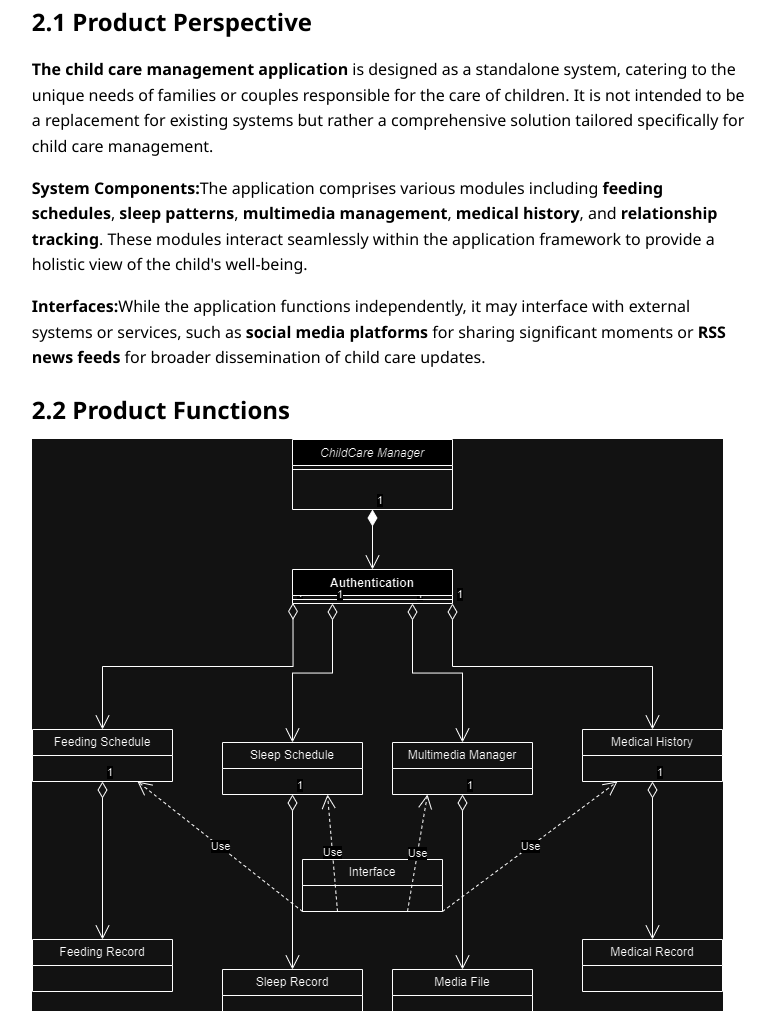
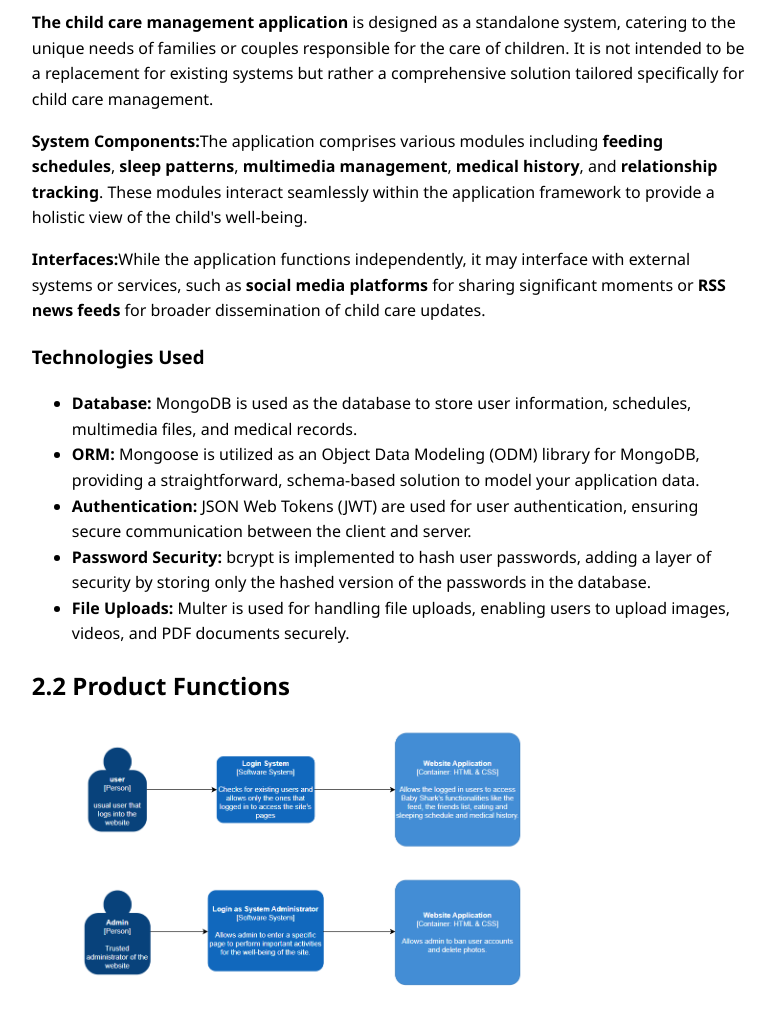
Before and after one commit to anamanumesc/baby-shark-web, a website: page documentation/index.html in a window 1280 px wide. Shown: the part 1870-2881 px from the top of the page, without its empty margins (249-1009 px from the left). Drawn offline with Linux system fonts and the light colour scheme.

Commit message:
improved documentation with backend functionalities

```diff
--- a/documentation/index.html
+++ b/documentation/index.html
@@ -72,16 +72,43 @@
         <li><strong>Logo Generator</strong><a href="https://www.design.com"> design.com</a></li>
         <li><strong>Guide about using CSS Box Model</strong><a href="https://www.youtube.com/watch?v=rIO5326FgPE&ab_channel=WebDevSimplified"> Youtube Link</a></li>
         <li><strong>Inspiration:</strong> a similar website that handles infant well-being with many tools that facilitate taking care of a newborn: <a href="https://www.babycenter.com">babycenter.com</a></li>
+        <li><strong>The Lab's site</strong>Of course, we used the information presented to us at the course </li>
     </ol>
 
-    <h1 id="2.0" class="purple-text">2. Description</h1>
     <h2 id="2.1">2.1 Product Perspective</h2>
-        <p><strong>The child care management application</strong> is designed as a standalone system, catering to the unique needs of families or couples responsible for the care of children. It is not intended to be a replacement for existing systems but rather a comprehensive solution tailored specifically for child care management.</p>
-        <p><strong>System Components:</strong>The application comprises various modules including <strong>feeding schedules</strong>, <strong>sleep patterns</strong>, <strong>multimedia management</strong>, <strong>medical history</strong>, and <strong>relationship tracking</strong>. These modules interact seamlessly within the application framework to provide a holistic view of the child's well-being.</p>
-        <p><strong>Interfaces:</strong>While the application functions independently, it may interface with external systems or services, such as <strong>social media platforms</strong> for sharing significant moments or <strong>RSS news feeds</strong> for broader dissemination of child care updates.</p>
+    <p><strong>The child care management application</strong> is designed as a standalone system, catering to the unique needs of families or couples responsible for the care of children. It is not intended to be a replacement for existing systems but rather a comprehensive solution tailored specifically for child care management.</p>
+    <p><strong>System Components:</strong>The application comprises various modules including <strong>feeding schedules</strong>, <strong>sleep patterns</strong>, <strong>multimedia management</strong>, <strong>medical history</strong>, and <strong>relationship tracking</strong>. These modules interact seamlessly within the application framework to provide a holistic view of the child's well-being.</p>
+    <p><strong>Interfaces:</strong>While the application functions independently, it may interface with external systems or services, such as <strong>social media platforms</strong> for sharing significant moments or <strong>RSS news feeds</strong> for broader dissemination of child care updates.</p>
     </ol>
+
+    <h3>Technologies Used</h3>
+    <ul>
+        <li>
+            <strong>Database:</strong>
+            MongoDB is used as the database to store user information, schedules, multimedia files, and medical records.
+        </li>
+        <li>
+            <strong>ORM:</strong>
+            Mongoose is utilized as an Object Data Modeling (ODM) library for MongoDB, providing a straightforward, schema-based solution to model your application data.
+        </li>
+        <li>
+            <strong>Authentication:</strong>
+            JSON Web Tokens (JWT) are used for user authentication, ensuring secure communication between the client and server.
+        </li>
+        <li>
+            <strong>Password Security:</strong>
+            bcrypt is implemented to hash user passwords, adding a layer of security by storing only the hashed version of the passwords in the database.
+        </li>
+        <li>
+            <strong>File Uploads:</strong>
+            Multer is used for handling file uploads, enabling users to upload images, videos, and PDF documents securely.
+        </li>
+    </ul>
     <h2 id="2.2">2.2 Product Functions</h2>
+    <img src="images/diagrama2.png" alt="Description of the diagram" width="75%">
     <img src="images/diagram.drawio.png" alt="Description of the diagram">
+    <img src="images/diagrama3.png" alt="Description of the diagram" width="75%">
+    <img src="images/diagrama4.png" alt="Description of the diagram" width="75%">
     <h1 id="2.3">2.3 User Classes</h1>
     <ul>
         <li>
@@ -144,11 +171,13 @@
   <h3>Backend:</h3>
   <ul>
     <li><strong>JavaScript:</strong> The backend of the application will be developed using JavaScript, particularly with Node.js runtime environment. (also with Visual Studio Code)</li>
+    <li><strong>JWT:</strong> JSON Web Token is used for secure user authentication.</li>
+    <li><strong>Multer:</strong> used for handling multipart/form-data, primarily for uploading files.</li>
   </ul>
 
   <h3>Database:</h3>
   <ul>
-    <li><strong>GraphQL:</strong> The database will be implemented using GraphQL, which provides a query language for interacting with the database.</li>
+    <li><strong>MongoDB:</strong> The database will be implemented using MongoDB, which creates tables on the hosting computer, which are accessible through both their application MongoDBCompass, but also through integration with the Mongoose Object Data Modeling library.</li>
   </ul>
 
   <h3>Operating System:</h3>
@@ -173,7 +202,9 @@
   <img src="images/image4.png" alt="Image4" style="width: 50%; height: auto;">
   <img src="images/image5.png" alt="Image5" style="width: 50%; height: auto;">
   <img src="images/image6.png" alt="Image6" style="width: 50%; height: auto;">
+  <img src="images/image8.png" alt="Image6" style="width: 50%; height: auto;">
   <img src="images/image7.png" alt="Image7" style="width: 50%; height: auto;">
+  <img src="images/image9.png" alt="Image7" style="width: 50%; height: auto;">
   <h1 id="4.0" class="purple-text">4. System Features</h1>
   <h3 id="4.1">4.1 Feature 1: Feeding Schedule Management</h3>
   <p><strong>Description and Priority:</strong> Track and manage feeding schedules for children. Priority: High.</p>
@@ -240,6 +271,9 @@
   </ol>
   <h2 id="5.3">5.3 Security Requirements</h2>
   <ol>
+    <li><strong>Password Security:</strong> User passwords are hashed using bcrypt before being stored in the database, ensuring that plain text passwords are never stored.</li>
+    <li><strong>Authentication:</strong> JWT is used for authenticating users, ensuring secure and stateless authentication for API requests.</li>
+    <li><strong>File Uploads:</strong> Multer is used to securely handle file uploads, ensuring that only authorized users can upload files.</li>
     <li><strong>Data Encryption:</strong> Encrypt sensitive user data during storage and transmission.(as stated previously)</li>
     <li><strong>Access Control:</strong> Implement role-based access control (RBAC) for data protection.</li>
     <li><strong>User Authentication:</strong> Enforce strong user authentication mechanisms.</li>
@@ -257,7 +291,7 @@
     <li><strong>Usability:</strong> Maintain a user interface usability score above 85%.</li>
     <li><strong>Maintainability:</strong> Aim for a maintainability index of at least 80%.</li>
     <li><strong>Scalability:</strong> Support a 50% increase in concurrent users without performance degradation.</li>
-    <li><strong>Security:</strong> Achieve a security score of 90% or higher in vulnerability assessments.</li>
+    <li><strong>Security:</strong> The application implements several security measures, including JWT for authentication, bcrypt for password hashing, and Multer for secure file handling. These technologies help protect user data and ensure that the system complies with relevant security standards.</li>
     <li><strong>Interoperability:</strong> Ensure compatibility with external systems with an interoperability rating above 85%.</li>
     <li><strong>Testability:</strong> Implement comprehensive testing strategies for thorough test coverage.</li>
     <li><strong>Adaptability:</strong> Adapt to evolving user needs and technological advancements.</li>
```
Also changed, not shown: documentation/images/diagrama2.png (added), documentation/images/diagrama3.png (added), documentation/images/diagrama4.png (added), documentation/images/image8.png (added), documentation/images/image9.png (added).
